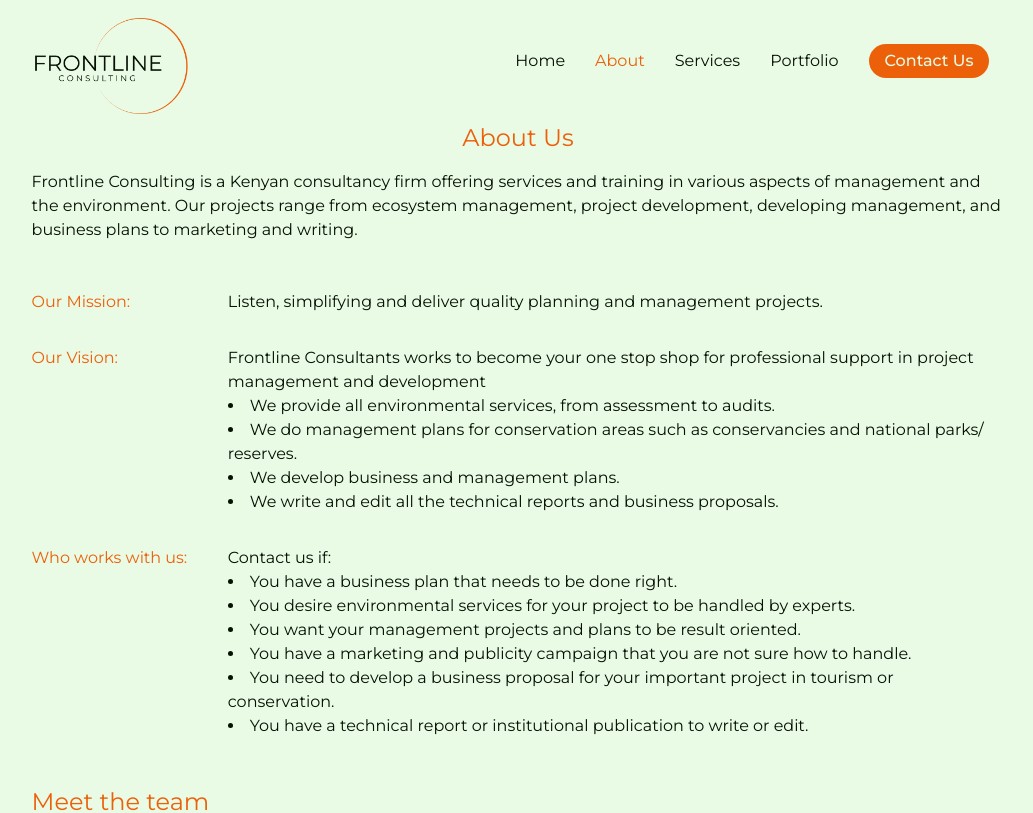
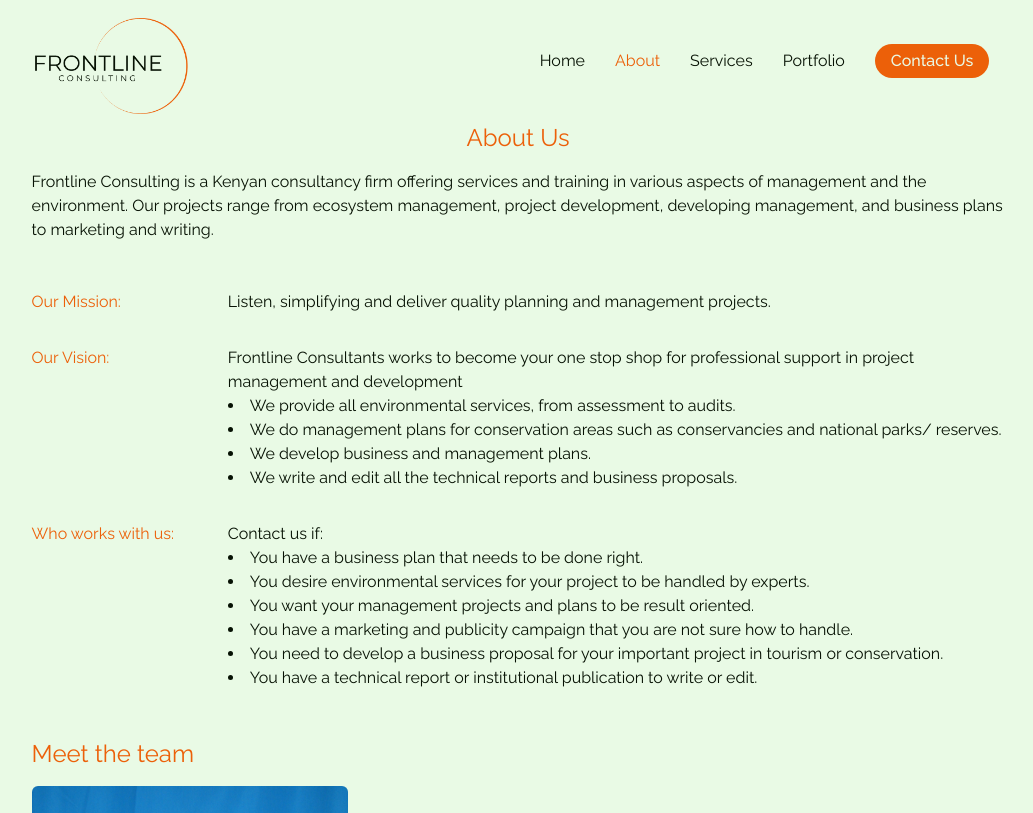
Before and after one commit to Wambui-N/frontline_consulting, a Next.js app: page /About in a window 1280 px wide. Shown: the top 813 px of the page, without its empty margins (122-1155 px from the left). Built offline with nearby package versions, Linux system fonts and the light colour scheme.

Commit message:
Refactor page layout, update global CSS, and optimize image sizes

```diff
--- a/src/app/layout.tsx
+++ b/src/app/layout.tsx
@@ -1,9 +1,11 @@
 import type { Metadata } from "next";
 import { Montserrat } from "next/font/google";
+import { Raleway } from "next/font/google";
 import "./globals.css";
 import Navbar from "@/components/Navbar";
 import Footer from "@/components/Footer";
 
+const raleway = Raleway({ subsets: ["latin"] });
 const montserrat = Montserrat({ subsets: ["latin"] });
 
 export const metadata: Metadata = {
@@ -18,7 +20,7 @@
 }) {
   return (
     <html lang="en">
-      <body className={`${montserrat.className} `}>
+      <body className={`${raleway.className} `}>
         <Navbar />
         {children}
         <Footer />
--- a/src/components/Footer.tsx
+++ b/src/components/Footer.tsx
@@ -3,12 +3,12 @@
 import React from "react";
 import Image from "next/image";
 import Link from "next/link";
-import { useRouter, usePathname, useSearchParams } from "next/navigation";
+import { useRouter, usePathname } from "next/navigation";
 
 const Footer = () => {
   const router = useRouter();
   const pathname = usePathname();
-  const searchParams = useSearchParams();
+  //const searchParams = useSearchParams();
 
   const isCurrentPage = (path: string) => {
     return pathname === path;
--- a/src/components/Navbar.tsx
+++ b/src/components/Navbar.tsx
@@ -6,12 +6,12 @@
 import Button from "@/components";
 import { Player, Controls } from "@lottiefiles/react-lottie-player";
 import { useState } from "react";
-import { useRouter, usePathname, useSearchParams } from "next/navigation";
+import { useRouter, usePathname } from "next/navigation";
 
 const Navbar = () => {
   const router = useRouter();
   const pathname = usePathname();
-  const searchParams = useSearchParams();
+  //const searchParams = useSearchParams();
 
   const isCurrentPage = (path: string) => {
     return pathname === path;
```
Also changed, not shown: src/app/About/page.tsx (+8 -7 lines).
